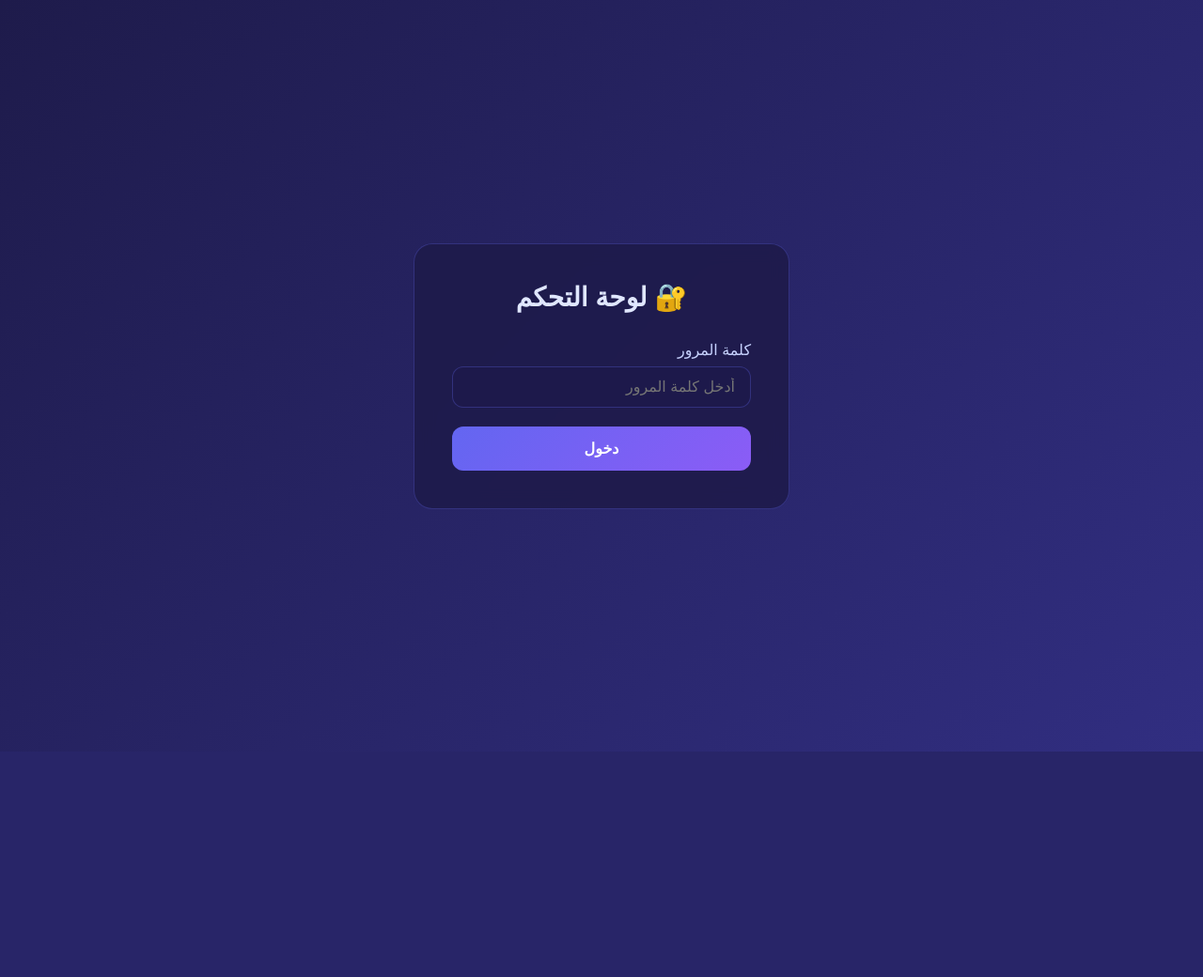
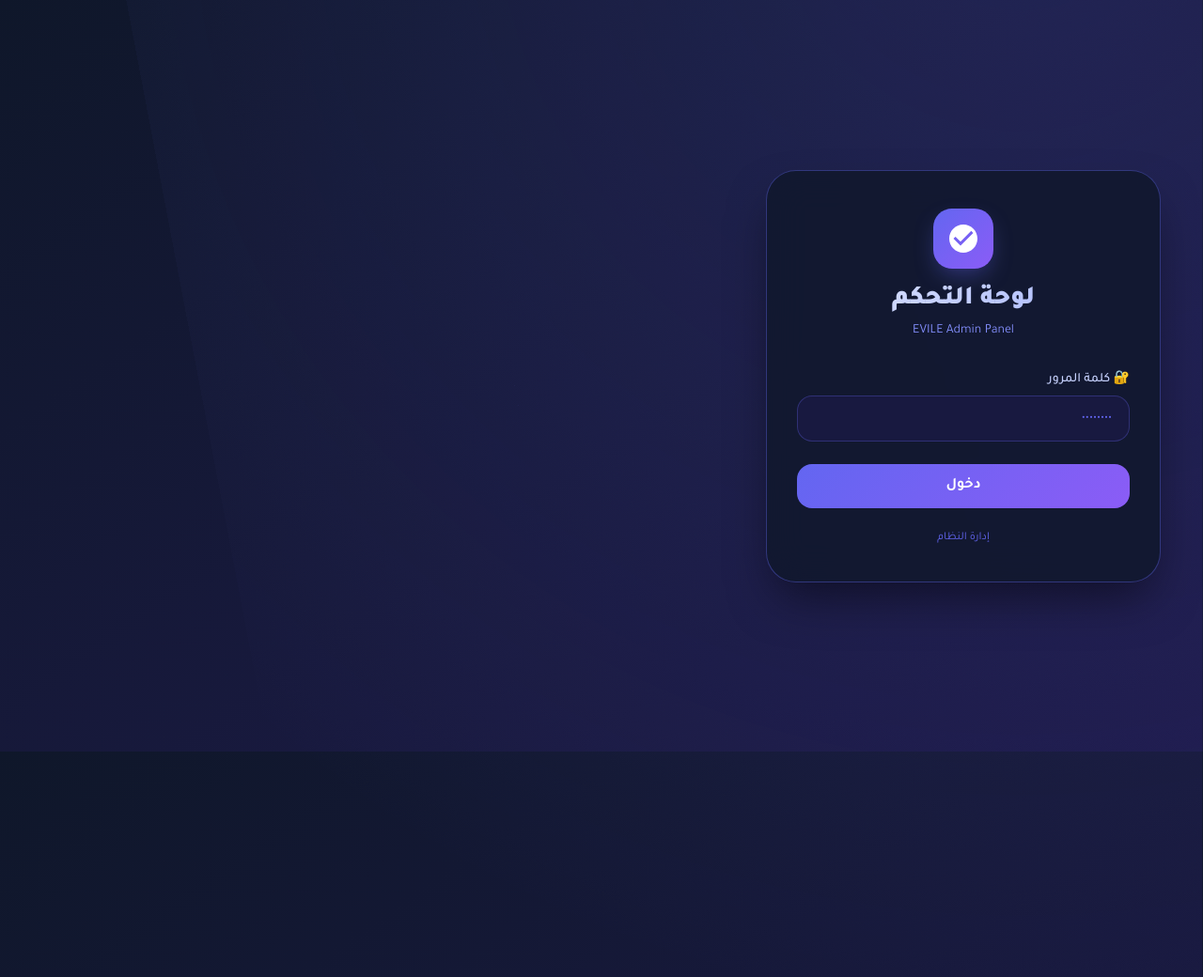
Before and after one commit to eviiile/eVile_anlyz, a Flask app: page /admin/login in a window 1280 px wide; the page is wider, and only the part inside the window is pictured. Shown: the top 1040 px of that part at 94% size. Before the commit the page ends 800 px from the top of that part, so only its background shows below. Run offline with Flask 3, Linux system fonts and the light colour scheme; some libraries are stand-ins or nearby versions.

Commit message:
Update login.html

```diff
--- a/templates/login.html
+++ b/templates/login.html
@@ -4,81 +4,181 @@
     <meta charset="UTF-8">
     <meta name="viewport" content="width=device-width, initial-scale=1.0">
     <title>تسجيل الدخول - EVILE Admin</title>
+    <link href="https://fonts.googleapis.com/css2?family=Tajawal:wght@300;400;500;700;900&display=swap" rel="stylesheet">
     <style>
-        * { margin: 0; padding: 0; box-sizing: border-box; font-family: 'Tajawal', sans-serif; }
+        * {
+            margin: 0;
+            padding: 0;
+            box-sizing: border-box;
+        }
         body {
-            background: linear-gradient(135deg, #1e1b4b 0%, #312e81 100%);
+            font-family: 'Tajawal', sans-serif;
+            background: linear-gradient(145deg, #0f172a 0%, #1e1b4b 100%);
             min-height: 100vh;
             display: flex;
             align-items: center;
             justify-content: center;
             padding: 20px;
+            position: relative;
+            overflow: hidden;
         }
-        .login-box {
-            background: rgba(30, 27, 75, 0.9);
-            backdrop-filter: blur(10px);
-            border: 1px solid rgba(99, 102, 241, 0.3);
+        /* خلفية متحركة */
+        body::before {
+            content: '';
+            position: absolute;
+            width: 200%;
+            height: 200%;
+            top: -50%;
+            left: -50%;
+            background: radial-gradient(circle at 30% 40%, rgba(99, 102, 241, 0.15) 0%, transparent 60%);
+            animation: rotate 30s linear infinite;
+            z-index: 0;
+        }
+        @keyframes rotate {
+            from { transform: rotate(0deg); }
+            to { transform: rotate(360deg); }
+        }
+        .login-card {
+            position: relative;
+            z-index: 1;
+            background: rgba(15, 23, 42, 0.8);
+            backdrop-filter: blur(20px);
+            border-radius: 32px;
+            border: 1px solid rgba(99, 102, 241, 0.4);
+            padding: 40px 32px;
+            width: 100%;
+            max-width: 420px;
+            box-shadow: 0 25px 50px -12px rgba(0, 0, 0, 0.5);
+            transition: transform 0.3s ease;
+        }
+        .login-card:hover {
+            transform: translateY(-5px);
+        }
+        .logo {
+            text-align: center;
+            margin-bottom: 32px;
+        }
+        .logo-icon {
+            width: 64px;
+            height: 64px;
+            background: linear-gradient(135deg, #6366f1, #8b5cf6);
             border-radius: 20px;
-            padding: 40px;
-            width: 100%;
-            max-width: 400px;
+            display: flex;
+            align-items: center;
+            justify-content: center;
+            margin: 0 auto 16px;
+            box-shadow: 0 10px 25px -5px rgba(99, 102, 241, 0.4);
+        }
+        .logo-icon svg {
+            width: 36px;
+            height: 36px;
+            fill: white;
         }
         h1 {
+            font-size: 28px;
+            font-weight: 800;
+            background: linear-gradient(135deg, #e0e7ff, #a5b4fc);
+            -webkit-background-clip: text;
+            background-clip: text;
+            color: transparent;
+            margin-bottom: 8px;
+        }
+        .subtitle {
+            color: #818cf8;
+            font-size: 14px;
             text-align: center;
-            color: #e0e7ff;
-            margin-bottom: 30px;
-            font-size: 28px;
         }
-        .form-group { margin-bottom: 20px; }
+        .form-group {
+            margin-bottom: 24px;
+        }
         label {
             display: block;
             margin-bottom: 8px;
             color: #c7d2fe;
             font-weight: 500;
+            font-size: 14px;
         }
-        input[type="password"] {
+        .input-wrapper {
+            position: relative;
+        }
+        input {
             width: 100%;
-            padding: 12px 16px;
-            background: rgba(30, 27, 75, 0.8);
+            padding: 14px 18px;
+            background: rgba(30, 27, 75, 0.6);
             border: 1px solid rgba(99, 102, 241, 0.3);
-            border-radius: 12px;
+            border-radius: 16px;
             color: #e0e7ff;
             font-size: 16px;
+            font-family: 'Tajawal', sans-serif;
+            transition: all 0.2s ease;
         }
-        input[type="password"]:focus {
+        input:focus {
             outline: none;
             border-color: #6366f1;
+            box-shadow: 0 0 0 3px rgba(99, 102, 241, 0.2);
+            background: rgba(30, 27, 75, 0.8);
+        }
+        input::placeholder {
+            color: #6366f1;
+            font-size: 14px;
         }
         .btn {
             width: 100%;
             padding: 14px;
-            background: linear-gradient(135deg, #6366f1 0%, #8b5cf6 100%);
+            background: linear-gradient(135deg, #6366f1, #8b5cf6);
             border: none;
-            border-radius: 12px;
+            border-radius: 16px;
             color: white;
-            font-weight: 600;
+            font-weight: 700;
             font-size: 16px;
             cursor: pointer;
-            transition: all 0.3s;
+            transition: all 0.3s ease;
+            font-family: 'Tajawal', sans-serif;
         }
         .btn:hover {
             transform: translateY(-2px);
-            box-shadow: 0 10px 25px rgba(99, 102, 241, 0.4);
+            box-shadow: 0 10px 25px -5px rgba(99, 102, 241, 0.5);
+        }
+        .btn:active {
+            transform: translateY(1px);
         }
         .flash {
             padding: 12px;
-            background: rgba(239, 68, 68, 0.2);
+            background: rgba(239, 68, 68, 0.15);
             border: 1px solid rgba(239, 68, 68, 0.5);
-            border-radius: 8px;
+            border-radius: 14px;
             color: #fca5a5;
-            margin-bottom: 20px;
+            margin-bottom: 24px;
             text-align: center;
+            font-size: 14px;
+        }
+        .footer-text {
+            text-align: center;
+            margin-top: 24px;
+            color: #6366f1;
+            font-size: 12px;
+        }
+        @media (max-width: 480px) {
+            .login-card {
+                padding: 32px 24px;
+            }
+            h1 {
+                font-size: 24px;
+            }
         }
     </style>
 </head>
 <body>
-    <div class="login-box">
-        <h1>🔐 لوحة التحكم</h1>
+    <div class="login-card">
+        <div class="logo">
+            <div class="logo-icon">
+                <svg viewBox="0 0 24 24" width="36" height="36">
+                    <path d="M12 2C6.48 2 2 6.48 2 12s4.48 10 10 10 10-4.48 10-10S17.52 2 12 2zm-2 15l-5-5 1.41-1.41L10 14.17l7.59-7.59L19 8l-9 9z"/>
+                </svg>
+            </div>
+            <h1>لوحة التحكم</h1>
+            <div class="subtitle">EVILE Admin Panel</div>
+        </div>
         {% with messages = get_flashed_messages(with_categories=true) %}
             {% if messages %}
                 {% for category, message in messages %}
@@ -88,11 +188,16 @@
         {% endwith %}
         <form method="POST">
             <div class="form-group">
-                <label>كلمة المرور</label>
-                <input type="password" name="password" required placeholder="أدخل كلمة المرور">
+                <label>🔐 كلمة المرور</label>
+                <div class="input-wrapper">
+                    <input type="password" name="password" required placeholder="••••••••">
+                </div>
             </div>
             <button type="submit" class="btn">دخول</button>
         </form>
+        <div class="footer-text">
+            إدارة النظام
+        </div>
     </div>
 </body>
 </html>
```
